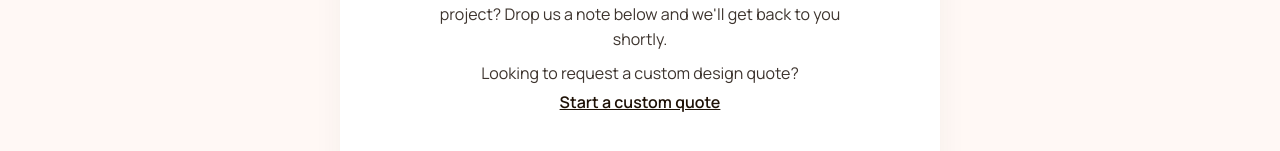
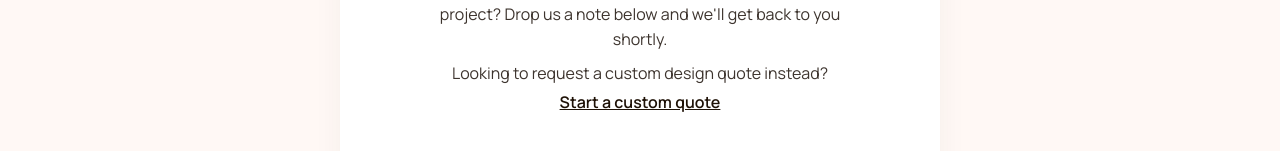
Before and after one commit to bhcustom/bh-custom-woodworks, a Next.js app: page /contact in a window 1280 px wide. Shown: the part 345-496 px from the top of the page. Built offline with nearby package versions, Linux system fonts and the light colour scheme.

Commit message:
ux: add instead to contact page custom quote question

```diff
--- a/src/app/components/ContactForm.js
+++ b/src/app/components/ContactForm.js
@@ -61,7 +61,7 @@ export default function ContactForm() {
               Have a general question, or just want to chat about a future project? Drop us a note below and we'll get back to you shortly.
             </p>
             <p className="body-md" style={{ color: 'var(--on-surface-variant)', marginTop: '0.5rem' }}>
-              Looking to request a custom design quote?
+              Looking to request a custom design quote instead?
             </p>
             <p className="body-md" style={{ marginTop: '0.25rem' }}>
               <a
```
